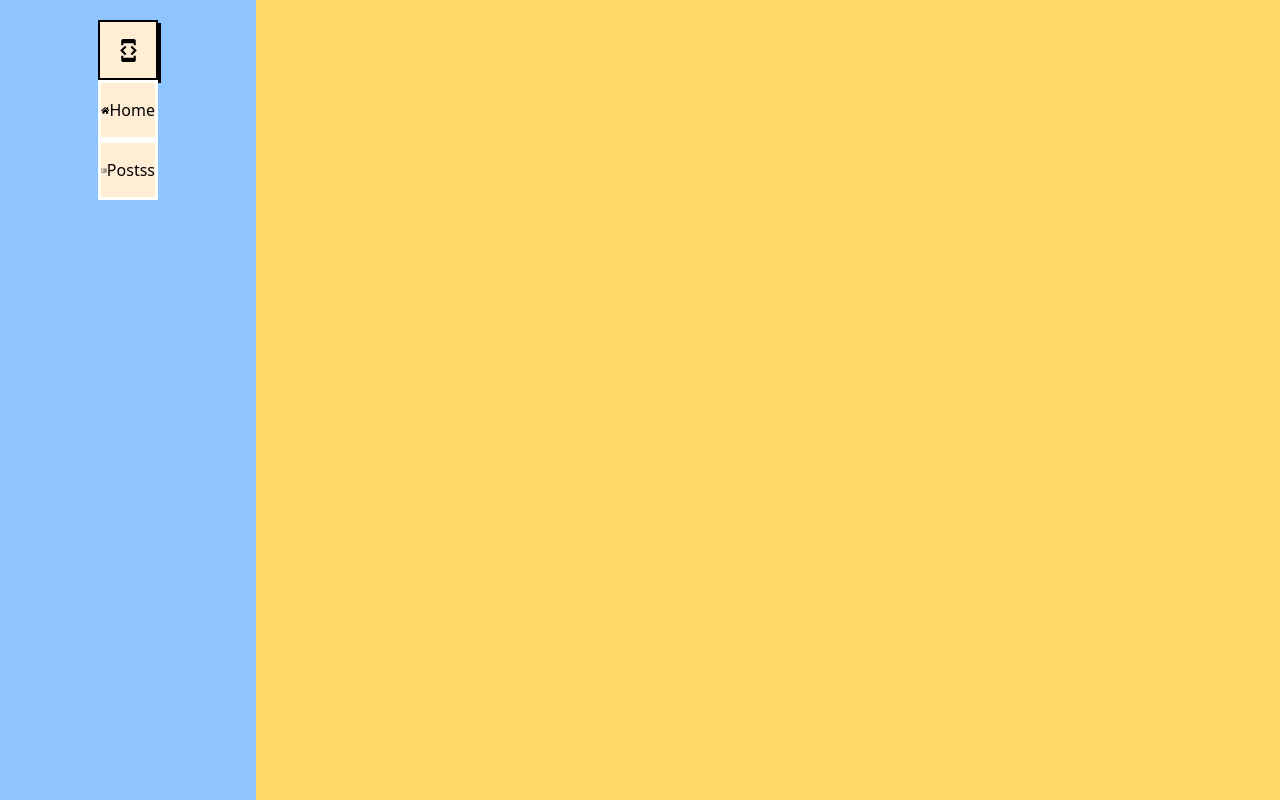
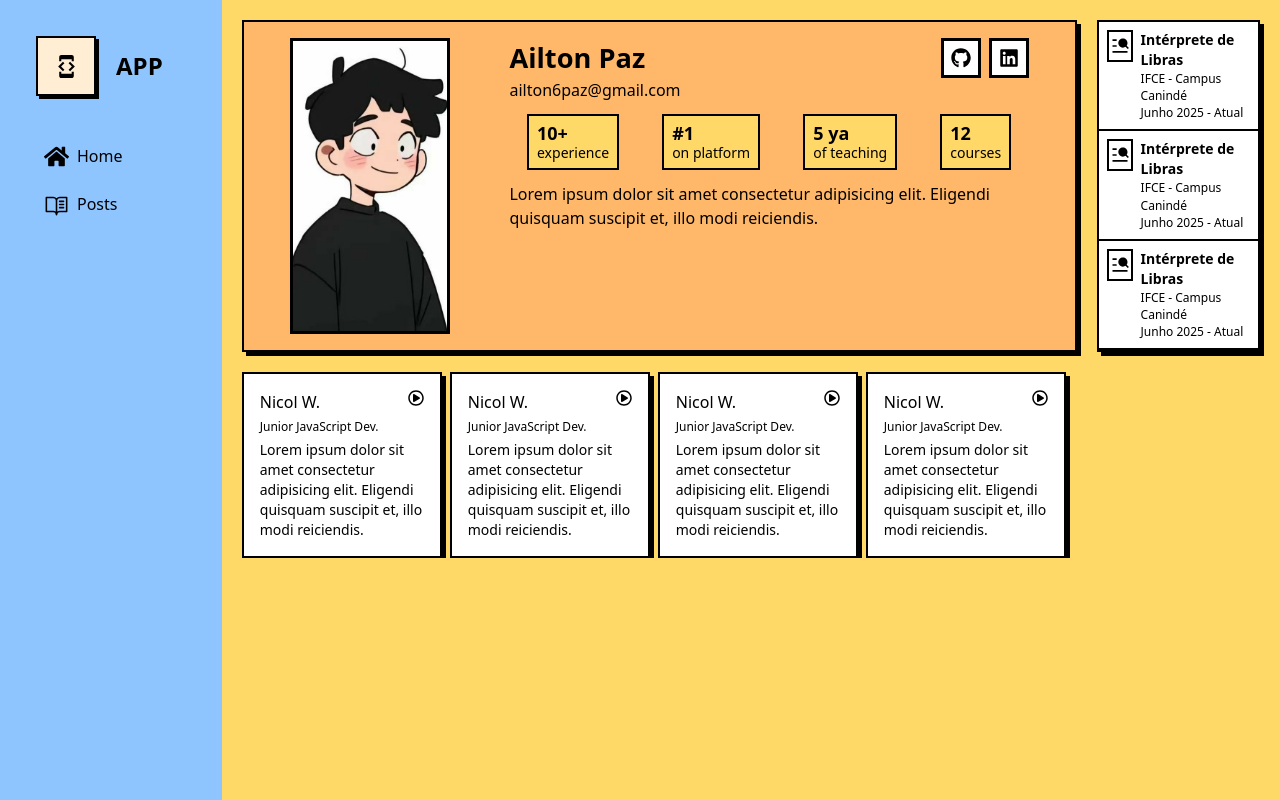
Before and after one commit to ailton-paz/personal-page, a Next.js app: page / in a window 1280 px wide. Built offline with nearby package versions, Linux system fonts and the light colour scheme.

Commit message:
Adição de SideNav e pequenas melhorias de estilo

```diff
--- a/app/components/main/Profilebox.tsx
+++ b/app/components/main/Profilebox.tsx
@@ -5,7 +5,7 @@ import { FaGithub, FaLinkedin } from "react-icons/fa";
 
 export default function ProfileBox() {
     return (
-        <div className="flex bg-orange-300 border-2 w-[45%]
+        <div className="flex bg-orange-300 border-2 w-full
         h-auto p-4 justify-around shadow-[4px_4px_0px]">
         {/*A div principal do componente, com estilos para layout, aparência e tamanho*/}
 
--- a/app/layout.tsx
+++ b/app/layout.tsx
@@ -5,14 +5,14 @@ export default function RootLayout({ children }: { children: React.ReactNode; })
   return (
     <html>
       <body>
-        <div className="flex flex-col w-screen h-screen md:flex-row bg-[#ffd967]">
+        <div className="flex flex-col w-screen min-h-dvh md:flex-row bg-[#ffd967]">
 
-          <div className="h-15 md:h-screen w-screen md:w-64 bg-blue-300">
+          <div className="h-30 md:h-screen w-screen md:w-64 bg-blue-300 p-4">
             <SideNav />
           </div>
 
           <div>
-
+           {children}
           </div>
 
         </div>
--- a/app/page.tsx
+++ b/app/page.tsx
@@ -8,8 +8,8 @@ import WorkList from '@/app/components/main/WorkList'
 export default function Home() {
   return (
 
-    <div>
-      <div>
+    <div className="p-5 w-full h-full flex flex-col gap-5">
+      <div className='flex flex-col md:flex-row gap-y-5 md:gap-x-5 '>
         <ProfileBox />
         <WorkList />
       </div>
--- a/app/ui/sidenav.tsx
+++ b/app/ui/sidenav.tsx
@@ -6,26 +6,29 @@ import { PiBookOpenText } from 'react-icons/pi';
 export default function SideNav() {
     return (
 
-      <div className='flex md:flex-col justify-between items-center p-5'>
+      <div className='flex md:flex-col h-full justify-between md:justify-start md:w-full items-center md:items-start md:gap-y-10 p-5'>
 
+        <div className='flex items-center gap-x-5'>
         <div
         className='flex items-center justify-center w-15 aspect-square bg-orange-100 border-2 border-black shadow-[3px_3px_0px] shadow-black'>
           <MdDeveloperMode size={25}/>
         </div>
+        <p className='hidden md:block text-[24px] font-bold'>APP</p>
+        </div>
 
-        <div className='flex md:flex-col gap-x-2'>
+        <div className='flex md:flex-col gap-2 md:w-full'>
           <a
           href="/"
-          className='flex items-center justify-center w-15 aspect-square bg-orange-100 border-3 border-white'>
+          className='flex items-center justify-center md:justify-start md:gap-2 md:p-2 w-15 md:w-full aspect-square md:h-10 bg-orange-100 md:bg-transparent md:hover:bg-orange-100 md:border-none border-3 border-white transition-colors duration-150 ease-in-out md:rounded-md'>
             <FaHome size={25}/>
             <p className='hidden md:block'>Home</p>
           </a>
 
           <a
           href="/posts"
-          className='flex items-center justify-center w-15 aspect-square bg-orange-100 border-3 border-white'>
+          className='flex items-center justify-center md:justify-start md:gap-2 md:p-2 w-15 md:w-full aspect-square md:h-10 bg-orange-100 md:bg-transparent md:hover:bg-orange-100 md:border-none border-3 border-white transition-colors duration-150 ease-in-out md:rounded-md'>
           <PiBookOpenText size={25}/>
-          <p className='hidden md:block'>Postss</p>
+          <p className='hidden md:block'>Posts</p>
           </a>
         </div>
 
```
